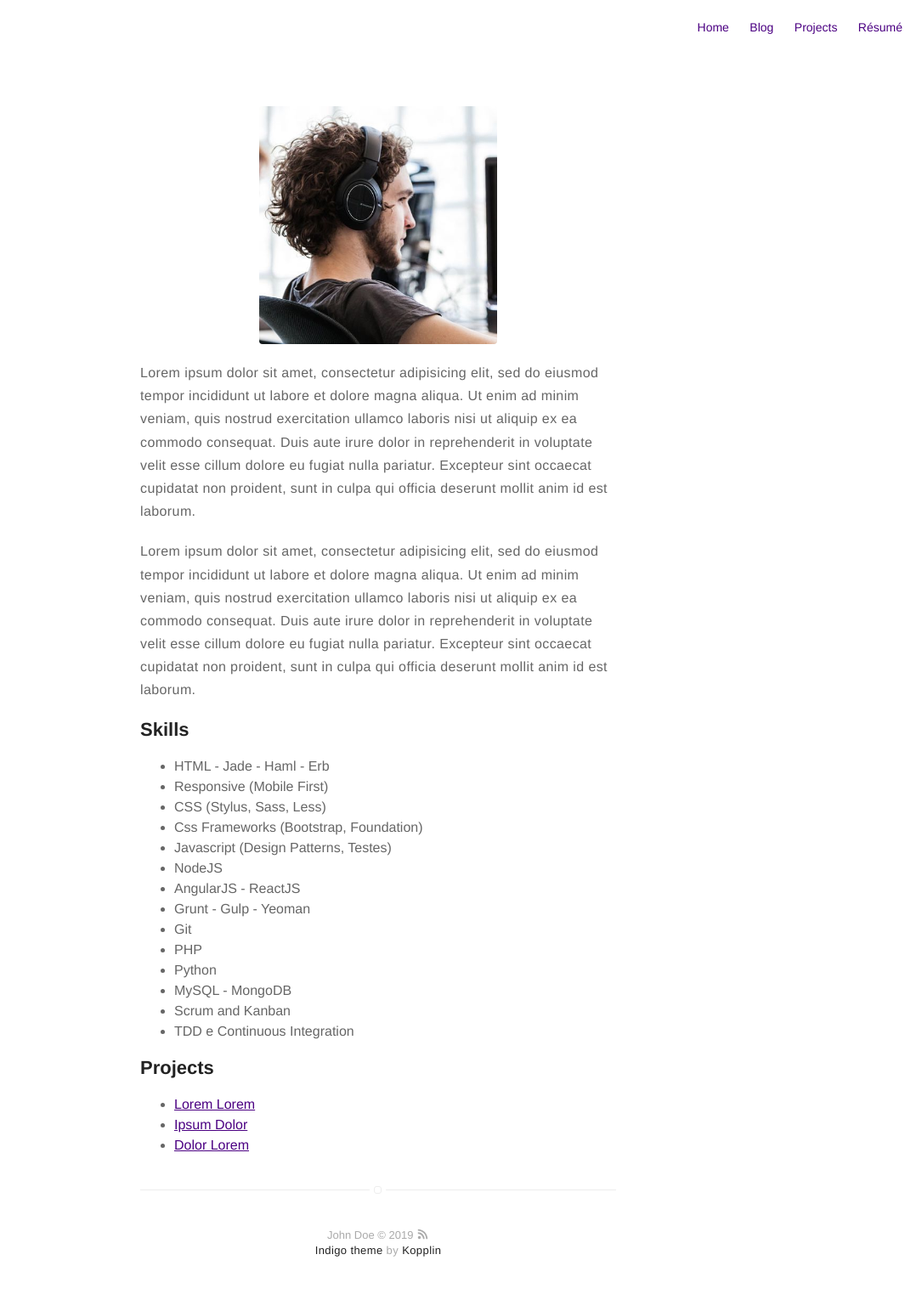
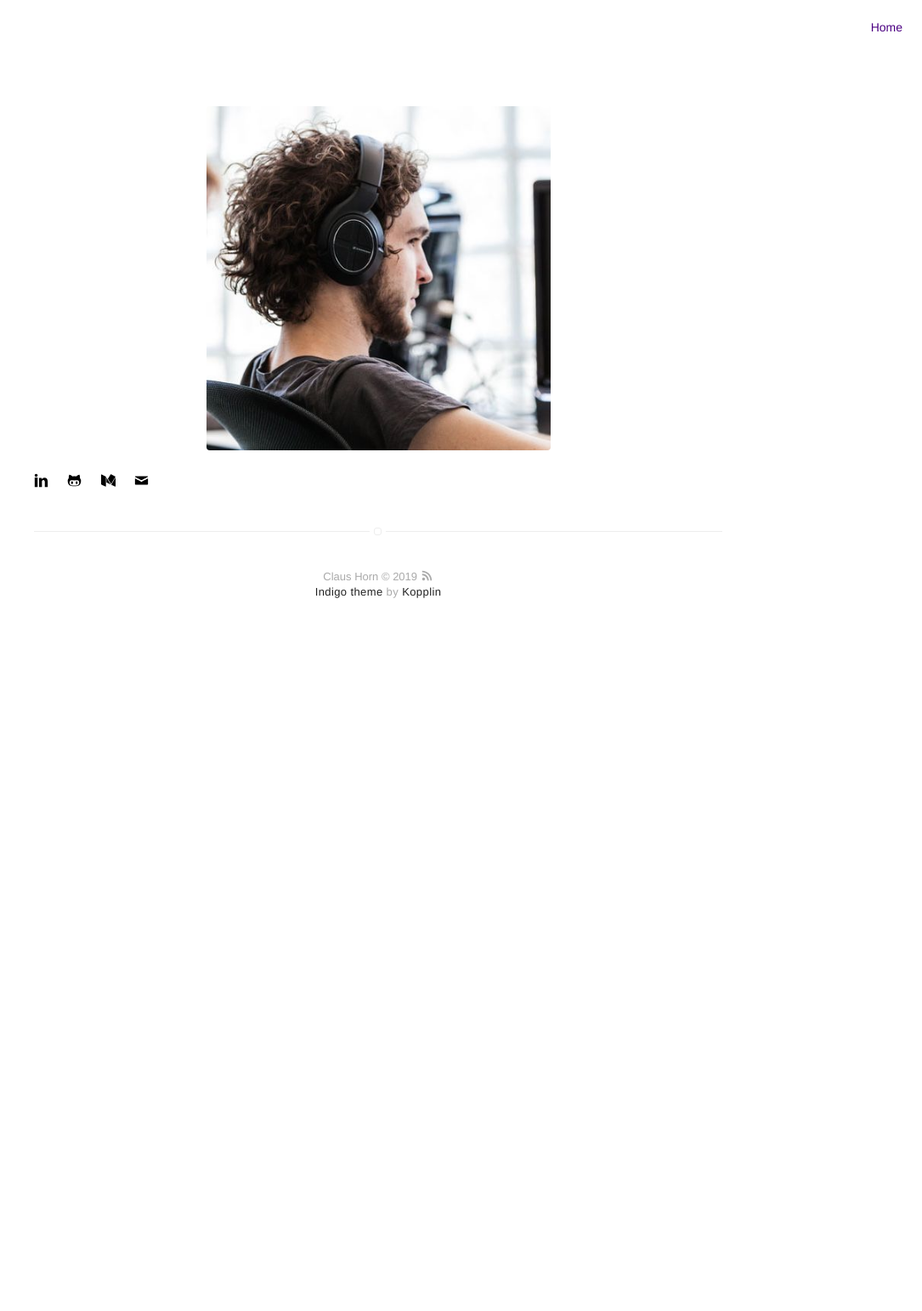
Before and after one commit to claushorn/claushorn.github.io, a Jekyll site: the page built from about.md, in a window 1280 px wide. Shown: the whole page at 85% size, without its empty margins (195-1280 px from the left). Built offline with Jekyll 4.4.1, drawn with Linux system fonts in a browser that asks for light colours; after the commit the page ends 900 px from its top, so only the background shows below that.

Commit message:
about and config

```diff
--- a/_config.yml
+++ b/_config.yml
@@ -1,9 +1,9 @@
 # main text of home
-name: John Doe
-bio: A Man who travels the world eating noodles
+name: Claus Horn
+bio: Physicist and data scientist, lecturer and writer
 
 # twitter summary info
-description: A blog about technology and stuff related
+description: My thoughts on Data Science and AI
 
 # if it's an external image, update below for true
 # better with square images
@@ -12,12 +12,12 @@ picture: assets/images/profile.jpg
 
 # If you want to include your resume, set to true
 # and specify source (external or local).
-resume: true
+resume: false
 resume-external: true
 resume-url: https://google.com/?q=my+resume
 
-url: https://koppl.in/indigo
-# your url: http://USERNAME.github.io
+#url: https://koppl.in/indigo
+url: http://claushorn.github.io
 
 permalink: /:title/
 
@@ -34,15 +34,15 @@ disqus:
   categories: [blog, project] # only show disqus for posts that have these categories
 
 # if you don't have any of social below, comment the line
-facebook: myfacebook
-twitter: mytwitter
+#facebook: myfacebook
+#twitter: mytwitter
 # google: mygoogle
 # instagram: myinstagram
 # pinterest: mypinterest
-# linkedin: mylinkedin
+linkedin: aiscientist
 # youtube: myyoutube
 # spotify: myspotify
-github: mygithub
+github: claushorn
 # gitlab: mygitlab
 # lastfm: mylastfm
 # stackoverflow: 7044681/mystackoverflow
@@ -51,7 +51,7 @@ github: mygithub
 medium: medium
 # vimeo: myvimeo
 # lanyrd: mylanyrd
-email: myemail@gmail.com
+email: claus.horn@gmail.com
 
 authors:
     johndoe:
@@ -70,18 +70,18 @@ authors:
 # do you want a larger site? change the option below
 # options: [normal, large] | default: normal
 # normal = 560px / large = 810px
-width: normal
+width: large
 
 # if you don't need pagination, comment the *paginate* configs below
 # paginate: 5
 # paginate_path: "blog/:num/"
 
 # if you don't need projects, comment the *projects* configs below
-projects: true
+# projects: true
 
 # if you don't need "about" or "blog", comment them out below
 about: true
-blog: true
+# blog: true
 
 # do you want to show the "read time" of the posts?
 read-time: true
--- a/about.md
+++ b/about.md
@@ -4,43 +4,6 @@ layout: page
 ---
 ![Profile Image]({{ site.url }}/{{ site.picture }})
 
-<p>Lorem ipsum dolor sit amet, consectetur adipisicing elit, sed do eiusmod
-tempor incididunt ut labore et dolore magna aliqua. Ut enim ad minim veniam,
-quis nostrud exercitation ullamco laboris nisi ut aliquip ex ea commodo
-consequat. Duis aute irure dolor in reprehenderit in voluptate velit esse
-cillum dolore eu fugiat nulla pariatur. Excepteur sint occaecat cupidatat non
-proident, sunt in culpa qui officia deserunt mollit anim id est laborum.</p>
-
-<p>Lorem ipsum dolor sit amet, consectetur adipisicing elit, sed do eiusmod
-tempor incididunt ut labore et dolore magna aliqua. Ut enim ad minim veniam,
-quis nostrud exercitation ullamco laboris nisi ut aliquip ex ea commodo
-consequat. Duis aute irure dolor in reprehenderit in voluptate velit esse
-cillum dolore eu fugiat nulla pariatur. Excepteur sint occaecat cupidatat non
-proident, sunt in culpa qui officia deserunt mollit anim id est laborum.</p>
-
-<h2>Skills</h2>
-
-<ul class="skill-list">
-	<li>HTML - Jade - Haml - Erb</li>
-	<li>Responsive (Mobile First)</li>
-	<li>CSS (Stylus, Sass, Less)</li>
-	<li>Css Frameworks (Bootstrap, Foundation)</li>
-	<li>Javascript (Design Patterns, Testes)</li>
-	<li>NodeJS</li>
-	<li>AngularJS - ReactJS</li>
-	<li>Grunt - Gulp - Yeoman</li>
-	<li>Git</li>
-	<li>PHP</li>
-	<li>Python</li>
-	<li>MySQL - MongoDB</li>
-	<li>Scrum and Kanban</li>
-	<li>TDD e Continuous Integration</li>
-</ul>
-
-<h2>Projects</h2>
-
-<ul>
-	<li><a href="https://github.com/">Lorem Lorem</a></li>
-	<li><a href="https://github.com/">Ipsum Dolor</a></li>
-	<li><a href="https://github.com/">Dolor Lorem</a></li>
-</ul>
+<header>
+	{% include social-links.html %}
+</header>
```
